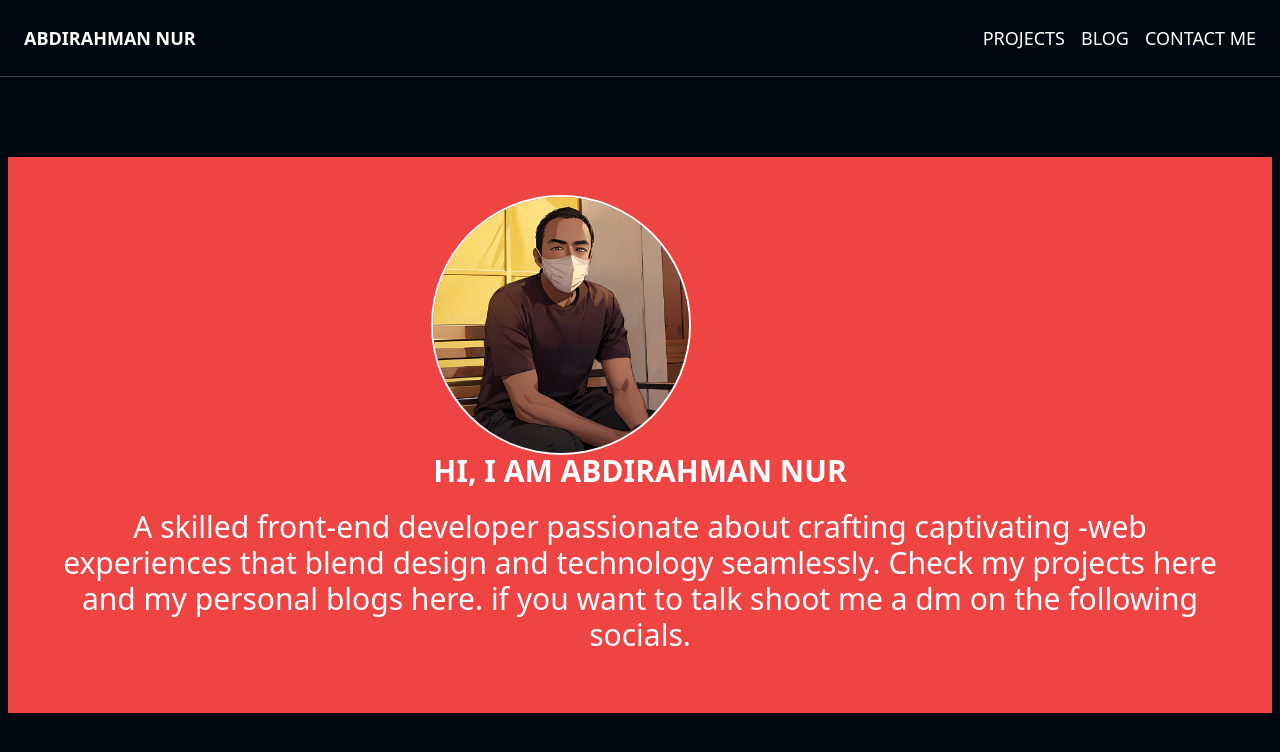
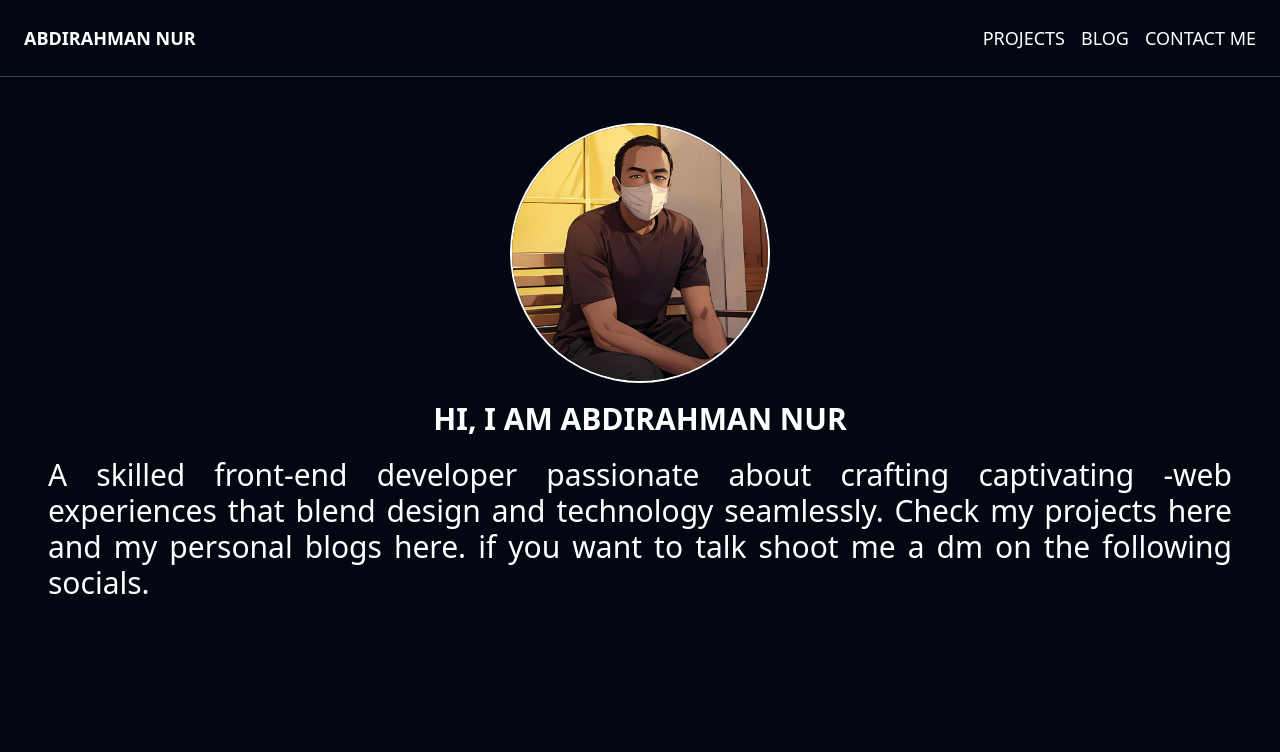
Before and after one commit to myabdi4/nurabdirahman, a React (Vite) app: page / in a window 1280 px wide. Shown: the top 752 px of the page. Built offline with nearby package versions, Linux system fonts and the light colour scheme; a web font is replaced by a local one.

Commit message:
Update Section.jsx
change few lines

```diff
--- a/src/components/Section.jsx
+++ b/src/components/Section.jsx
@@ -1,18 +1,19 @@
 const Section = () => {
   return (
     <>
-      <div className="dark:bg:gray-900 lg:pt-20 p-2">
-        <div className="flex sm:justify-center space-y-5 items-center flex-col sm:text-3xl text-lg text-center bg-red-500 p-10">
+      <div className="dark:bg:gray-900 p-2">
+        <div className="flex-col md: flex sm:justify-center space-y-5 items-center sm:text-3xl text-lg text-center p-10">
           <div className="">
             <img
               className="rounded-full ring-2 ring-white w-64 justify-center"
               src="/profile.jpg"
               alt="logo"
             />
-            <h2 className="font-bold">HI, I AM ABDIRAHMAN NUR</h2>
+
           </div>
           <div>
-            <p className="pb-5 text-lef text-md">
+            <h2 className="font-bold pb-5 text-center">HI, I AM ABDIRAHMAN NUR</h2>
+            <p className="text-justify text-md">
               A skilled front-end developer passionate about crafting
               captivating -web experiences that blend design and technology
               seamlessly. Check my projects here and my personal blogs here. if
```
